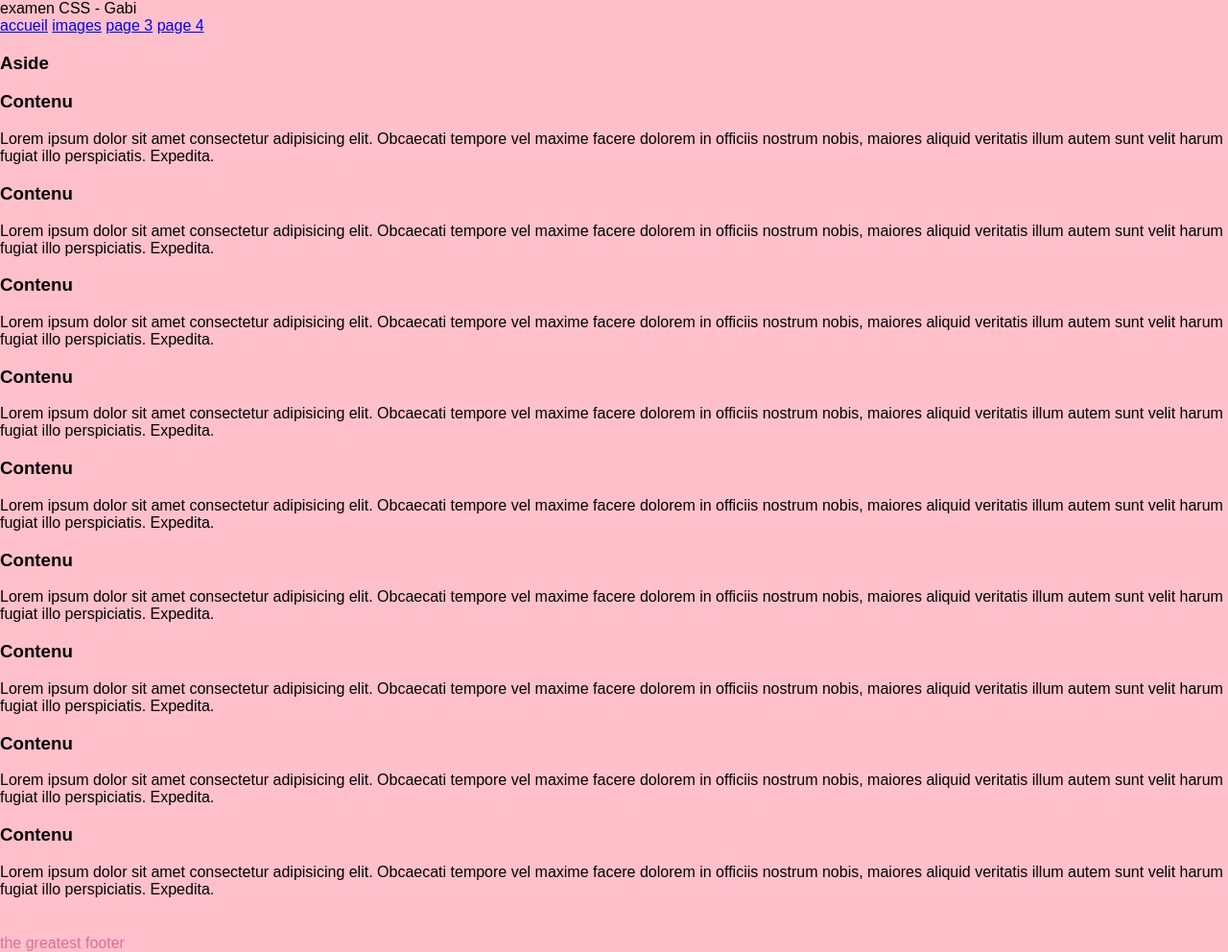
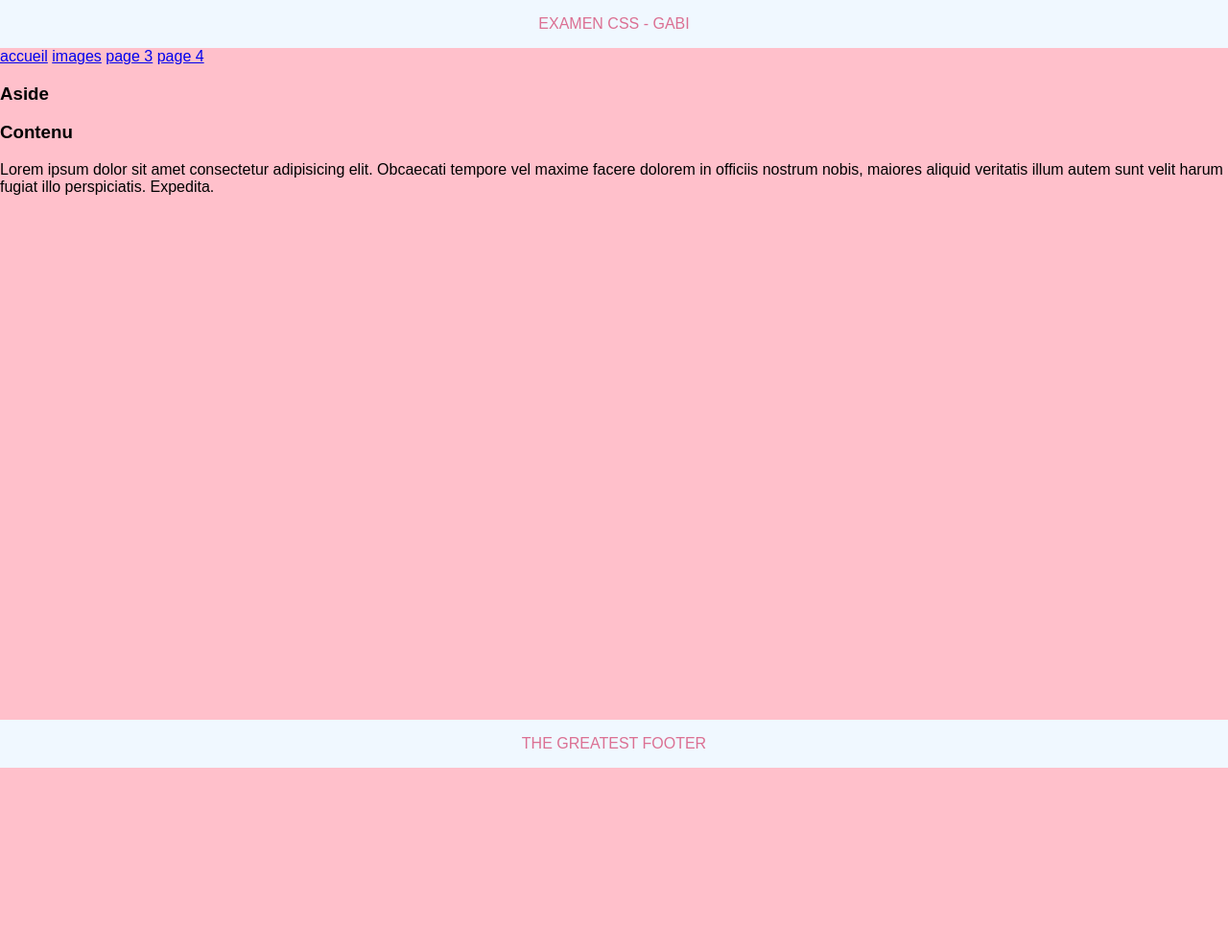
Before and after one commit to Gabi-Tho/website-templates, a plain HTML site: page index.html in a window 1280 px wide. Shown: the whole page at 96% size. After the commit the page ends 800 px from the top, so only its background shows below. Drawn offline with Linux system fonts and the light colour scheme.

Commit message:
header and footer match

```diff
--- a/css/style.css
+++ b/css/style.css
@@ -11,8 +11,17 @@ html, body{
 main{
     padding-bottom: 40px;
 }
+header, footer{
+    background-color: aliceblue;
+    color: palevioletred;
+    width: 100%;
+    text-align: center;
+    padding: 1em 0;
+    text-transform: uppercase;
+}
 footer{
-    color: palevioletred;
     bottom: 0;
     position: absolute;
+    width: 100%;
 }
+/* positiong fixed on footer will make the footer float across the page and cover content
--- a/index.html
+++ b/index.html
@@ -28,54 +28,6 @@
                 </p>
 
             </section>
-            <section>
-                <h3>Contenu</h3>
-                <p>Lorem ipsum dolor sit amet consectetur adipisicing elit. Obcaecati tempore vel maxime facere dolorem in officiis nostrum nobis, maiores aliquid veritatis illum autem sunt velit harum fugiat illo perspiciatis. Expedita.
-                </p>
-
-            </section>
-            <section>
-                <h3>Contenu</h3>
-                <p>Lorem ipsum dolor sit amet consectetur adipisicing elit. Obcaecati tempore vel maxime facere dolorem in officiis nostrum nobis, maiores aliquid veritatis illum autem sunt velit harum fugiat illo perspiciatis. Expedita.
-                </p>
-
-            </section>
-            <section>
-                <h3>Contenu</h3>
-                <p>Lorem ipsum dolor sit amet consectetur adipisicing elit. Obcaecati tempore vel maxime facere dolorem in officiis nostrum nobis, maiores aliquid veritatis illum autem sunt velit harum fugiat illo perspiciatis. Expedita.
-                </p>
-
-            </section>
-            <section>
-                <h3>Contenu</h3>
-                <p>Lorem ipsum dolor sit amet consectetur adipisicing elit. Obcaecati tempore vel maxime facere dolorem in officiis nostrum nobis, maiores aliquid veritatis illum autem sunt velit harum fugiat illo perspiciatis. Expedita.
-                </p>
-
-            </section>
-            <section>
-                <h3>Contenu</h3>
-                <p>Lorem ipsum dolor sit amet consectetur adipisicing elit. Obcaecati tempore vel maxime facere dolorem in officiis nostrum nobis, maiores aliquid veritatis illum autem sunt velit harum fugiat illo perspiciatis. Expedita.
-                </p>
-
-            </section>
-            <section>
-                <h3>Contenu</h3>
-                <p>Lorem ipsum dolor sit amet consectetur adipisicing elit. Obcaecati tempore vel maxime facere dolorem in officiis nostrum nobis, maiores aliquid veritatis illum autem sunt velit harum fugiat illo perspiciatis. Expedita.
-                </p>
-
-            </section>
-            <section>
-                <h3>Contenu</h3>
-                <p>Lorem ipsum dolor sit amet consectetur adipisicing elit. Obcaecati tempore vel maxime facere dolorem in officiis nostrum nobis, maiores aliquid veritatis illum autem sunt velit harum fugiat illo perspiciatis. Expedita.
-                </p>
-
-            </section>
-            <section>
-                <h3>Contenu</h3>
-                <p>Lorem ipsum dolor sit amet consectetur adipisicing elit. Obcaecati tempore vel maxime facere dolorem in officiis nostrum nobis, maiores aliquid veritatis illum autem sunt velit harum fugiat illo perspiciatis. Expedita.
-                </p>
-
-            </section>
 
         </main>
         <footer>
```
